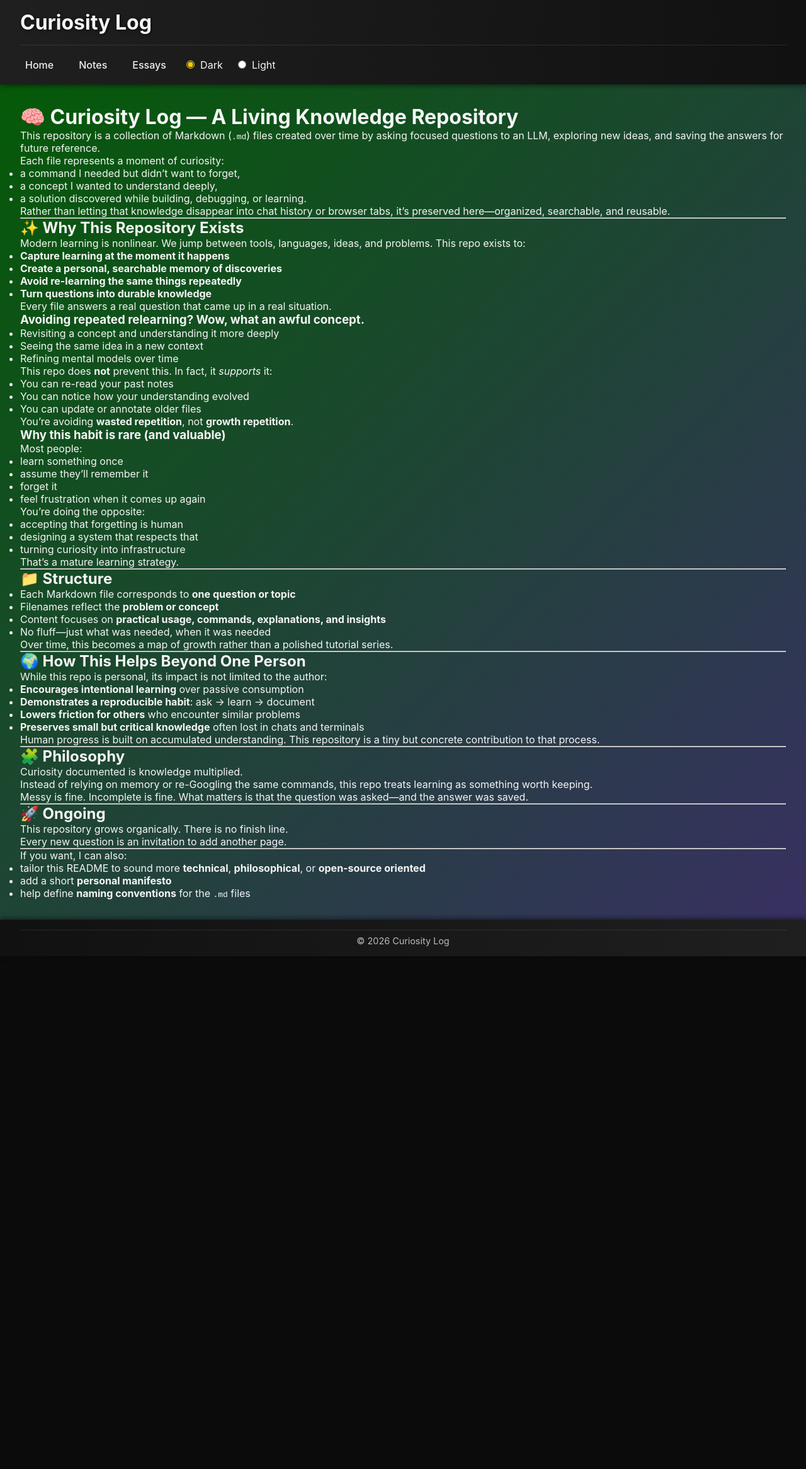
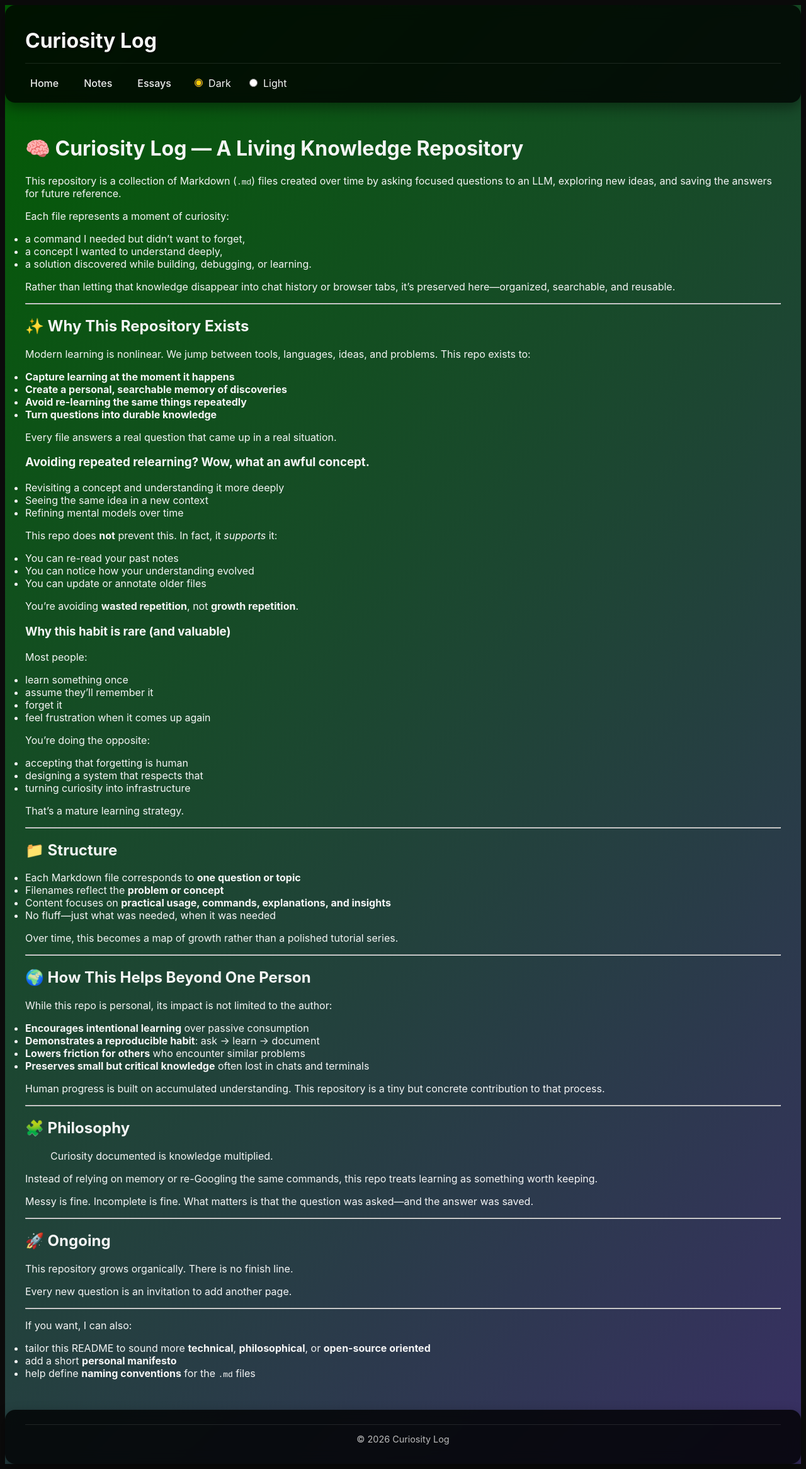
Before and after one commit to harshvermac5/curiosity, a Jekyll site: the page built from index.md, in a window 1280 px wide. Shown: the whole page at 63% size. Built offline with Jekyll 4.4.1, drawn with Linux system fonts in a browser that asks for light colours; before the commit the page ends 1518 px from its top, so only the background shows below that.

Commit message:
updating css - again

```diff
--- a/assets/css/style.css
+++ b/assets/css/style.css
@@ -1,7 +1,6 @@
 /* ---------- RESET & BASE STYLES ---------- */
 * {
   box-sizing: border-box;
-  margin: 0;
   padding: 0;
 }
 
@@ -17,8 +16,11 @@ html, body {
 /* ---------- HEADER ---------- */
 header {
   padding: 1rem 2rem;
-  background: linear-gradient(90deg, #1f1f1f, #111);
-  box-shadow: 0 2px 8px rgba(0,0,0,0.5);
+  border-radius: 16px;
+  backdrop-filter: blur(10px);
+  box-shadow: 0 8px 20px rgba(0,0,0,0.4);
+  background: rgba(0, 0, 0, 0.8);
+
 }
 
 header h1 {
@@ -137,10 +139,13 @@ article hr {
 footer {
   padding: 1rem 2rem;
   text-align: center;
-  background: linear-gradient(90deg, #111, #1f1f1f);
-  box-shadow: 0 -2px 8px rgba(0,0,0,0.5);
   color: #bbb;
   font-size: 0.9rem;
+  border-radius: 16px;
+  backdrop-filter: blur(10px);
+  box-shadow: 0 8px 20px rgba(0,0,0,0.4);
+  background: rgba(0, 0, 0, 0.8);
+
 }
 
 footer hr {
```
